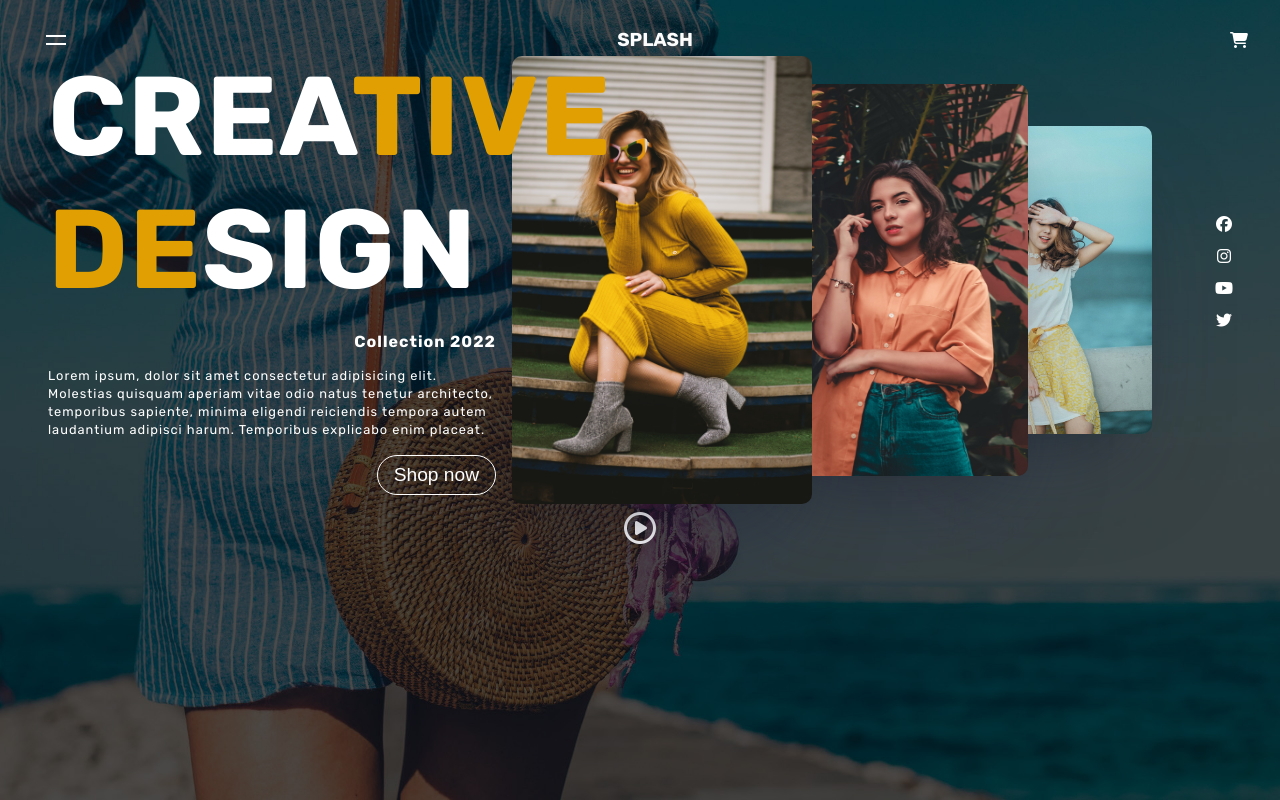
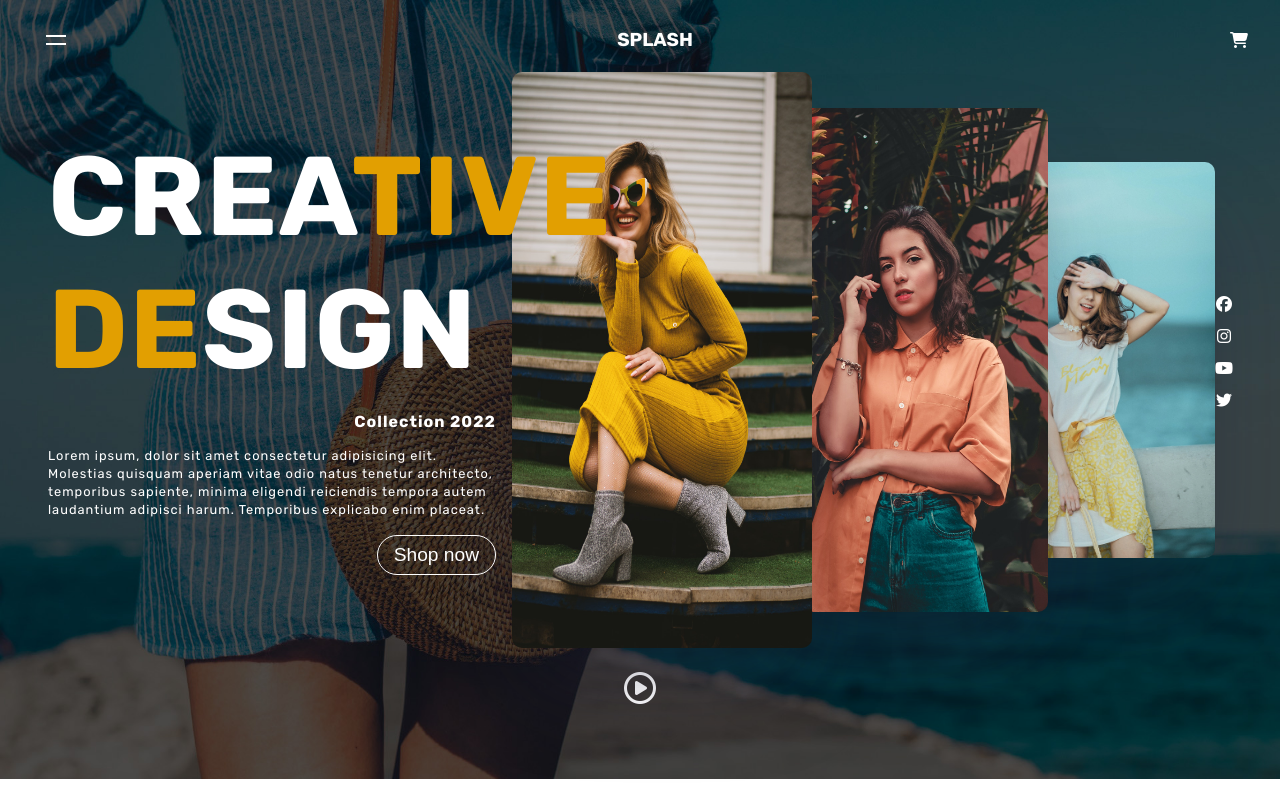
Before and after one commit to khanchandanivikas/fashion, a React (Create React App) app: page / in a window 1280 px wide. Built offline with nearby package versions, Linux system fonts and the light colour scheme.

Commit message:
Update main.scss

```diff
--- a/src/scss/main.scss
+++ b/src/scss/main.scss
@@ -6,7 +6,7 @@
 body {
     font-family: 'Rubik', sans-serif;
     @include background-image("../images/background.jpg");
-    height: 100vh;
+    height: 100%;
     width: 100vw;
 }
 
@@ -32,5 +32,5 @@ img {
     justify-content: center;
     align-items: center;
     width: 100%;
-   height: 70vh;
+   height: 90vh;
 }
```
